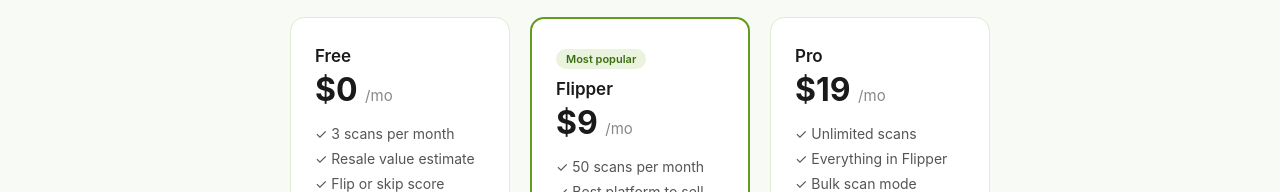
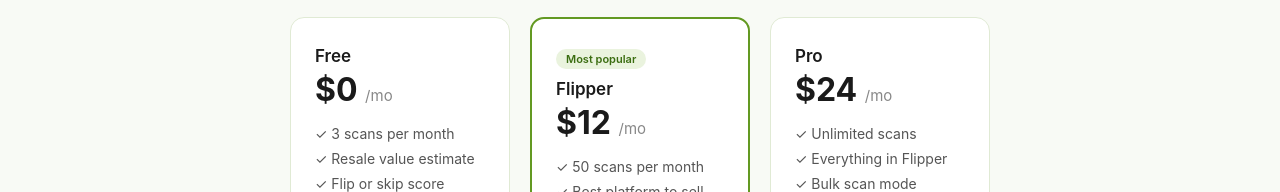
Before and after one commit to Xander-Avey/ThriftIQ, a Next.js app: page / in a window 1280 px wide. Shown: the part 1173-1365 px from the top of the page. Built offline with nearby package versions, Linux system fonts and the light colour scheme.

Commit message:
Update page.js

```diff
--- a/app/page.js
+++ b/app/page.js
@@ -127,7 +127,7 @@
           <div className={`${styles.planCard} ${styles.featured}`}>
             <div className={styles.popular}>Most popular</div>
             <div className={styles.planName}>Flipper</div>
-            <div className={styles.planPrice}>$9 <span>/mo</span></div>
+            <div className={styles.planPrice}>$12 <span>/mo</span></div>
             <ul className={styles.planFeatures}>
               <li>✓ 50 scans per month</li>
               <li>✓ Best platform to sell</li>
@@ -137,7 +137,7 @@
           </div>
           <div className={styles.planCard}>
             <div className={styles.planName}>Pro</div>
-            <div className={styles.planPrice}>$19 <span>/mo</span></div>
+            <div className={styles.planPrice}>$24 <span>/mo</span></div>
             <ul className={styles.planFeatures}>
               <li>✓ Unlimited scans</li>
               <li>✓ Everything in Flipper</li>
@@ -161,7 +161,7 @@
         <div className={styles.lockIcon}>🔒</div>
         <h2>You've used your 3 free scans</h2>
         <p>Upgrade to Flipper for 50 scans/month plus price history, profit calculator, and best platform rankings.</p>
-        <button className={styles.upgradeBtn}>Upgrade to Flipper — $9/mo</button>
+        <button className={styles.upgradeBtn}>Upgrade to Flipper — $12/mo</button>
         <button className={styles.backBtn} onClick={() => setPage('landing')}>Back to home</button>
       </div>
     </div>
```
